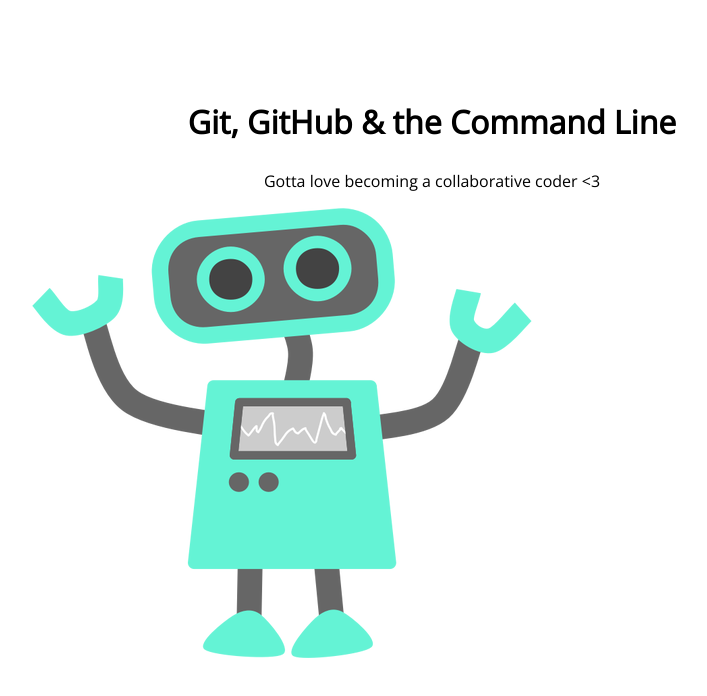
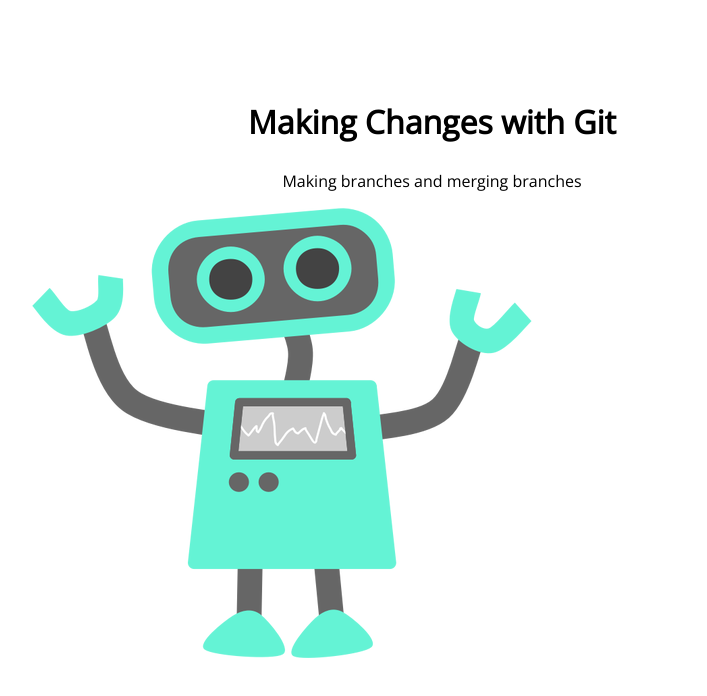
Before and after one commit to izgreen/105-project, a plain HTML site: page index.html in a window 1280 px wide. Shown: the whole page, without its empty margins (208-915 px from the left). Drawn offline with nearby package versions, Linux system fonts and the light colour scheme.

Commit message:
changed the h1 and p text

```diff
--- a/index.html
+++ b/index.html
@@ -8,8 +8,8 @@
 </head>
 <body>
 	<section>
-		<h1>Git, GitHub & the Command Line</h1>
-		<p>Gotta love becoming a collaborative coder <3</p>
+		<h1>Making Changes with Git</h1>
+		<p>Making branches and merging branches</p>
 		<img src="img/happy-blue-robot.png">
 	</section>
 </body>
```
